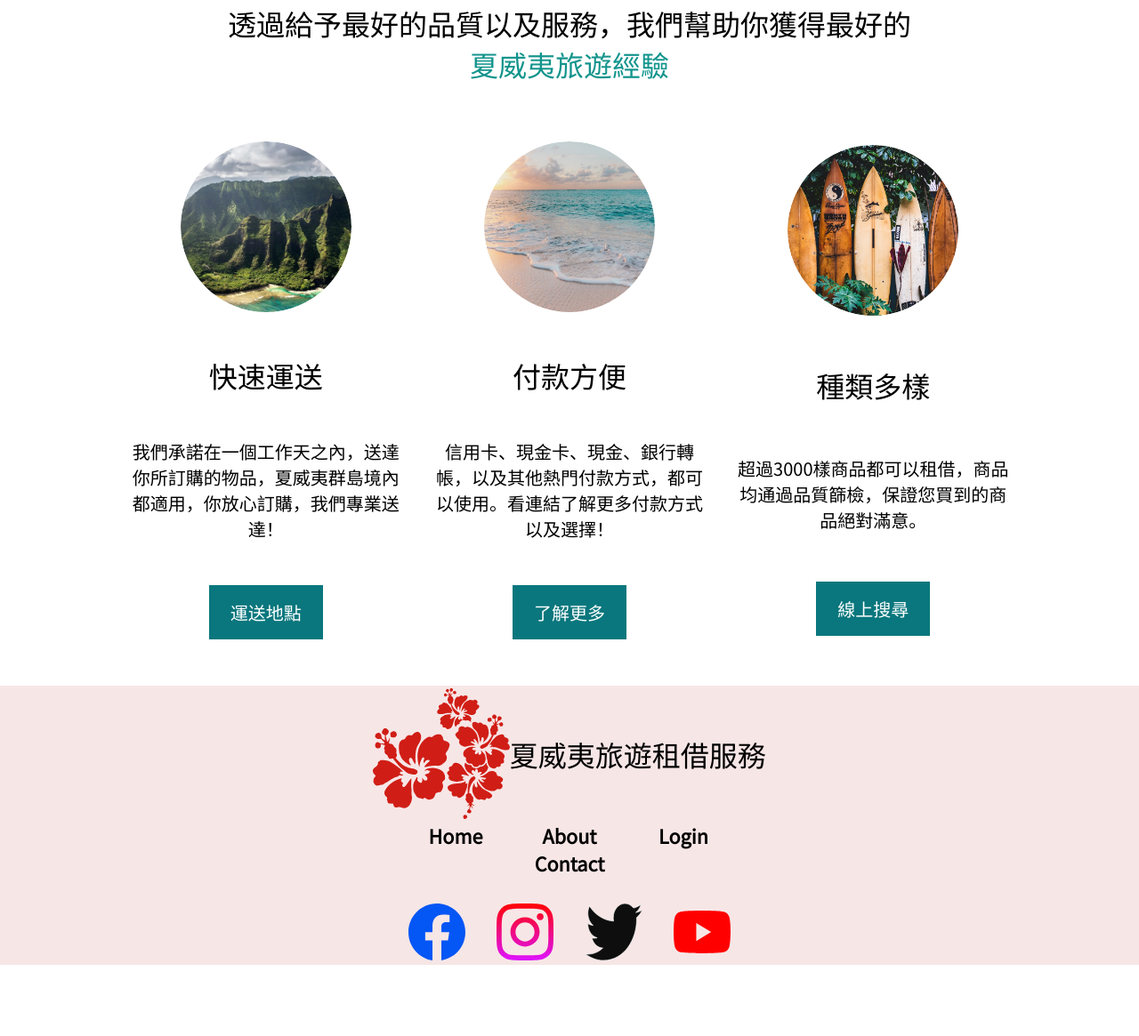
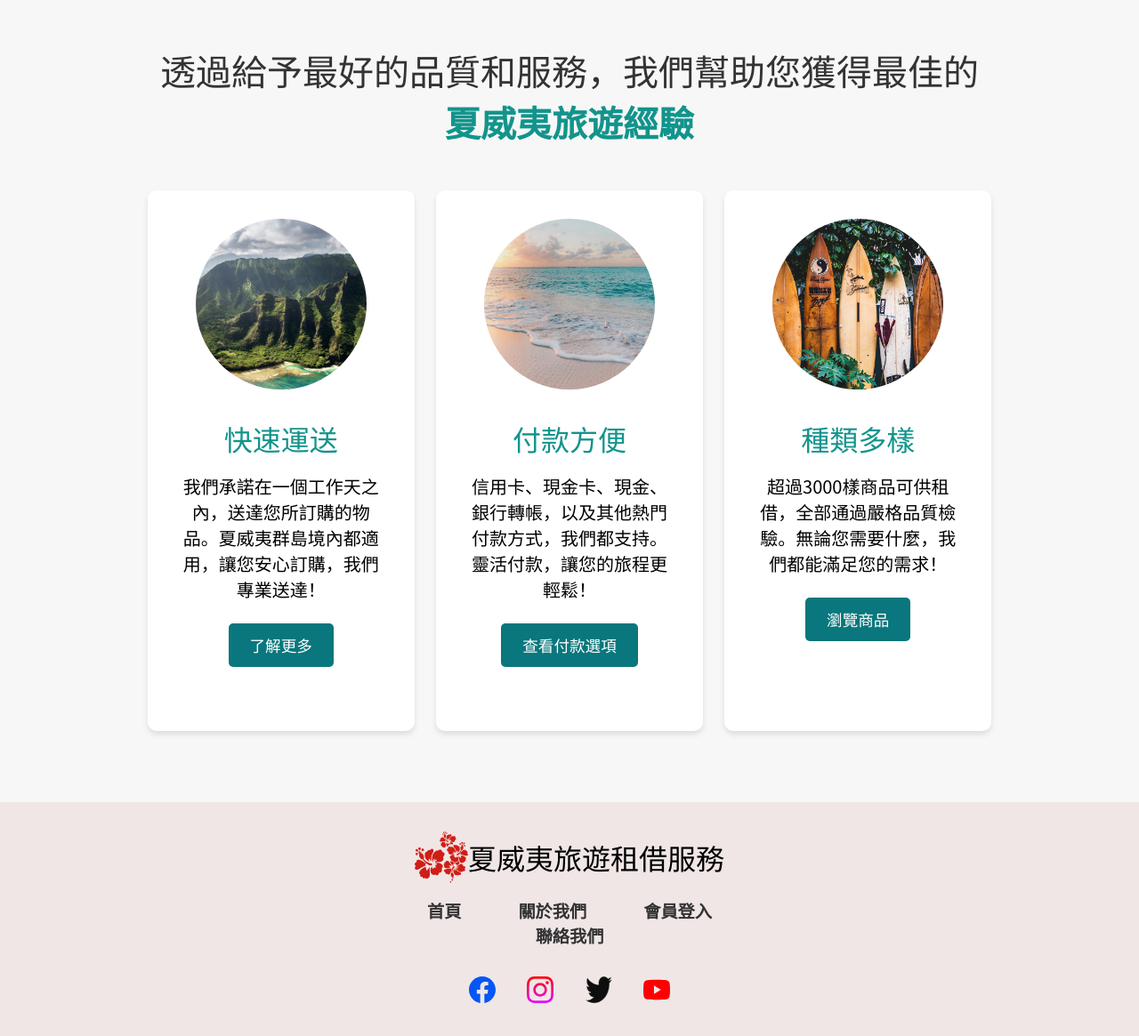
Before and after one commit to HeChengYao/HawaiiTourRentals, a plain HTML site: page index.html in a window 1280 px wide. Shown: the part 826-1991 px from the top of the page at 89% size. Before the commit the page ends 1911 px from the top, so only its background shows below. Drawn offline with Linux system fonts and the light colour scheme.

Commit message:
細部優化

```diff
--- a/index.html
+++ b/index.html
@@ -8,7 +8,7 @@
     <meta name="description" content="我們提供夏威夷旅遊租借服務，例如：衝浪板 車子 帳篷等等。">
     <meta name="robots" content="index, follow">
     <link rel="preconnect" href="https://fonts.gstatic.com">
-    <link href="https://fonts.googleapis.com/css2?family=Noto+Sans+TC&display=swap" rel="stylesheet">
+    <link href="https://fonts.googleapis.com/css2?family=Noto+Sans+TC:wght@300;400;700&display=swap" rel="stylesheet">
     <link rel="stylesheet" href="styles/style.css">
 </head>
 
@@ -32,51 +32,53 @@
     <main>
         <section class="backImage">
             <div class="filter"></div>
-            <h3>準備好享受夏威夷風情了嗎？ <br>
-                現在開始準備
-            </h3>
-            <button class="start">現在開始</button>
+            <h3>準備好享受夏威夷風情了嗎？<br>現在開始計畫您的旅程</h3>
+            <button class="start">立即預訂</button>
         </section>
 
         <section class="second">
             <h2>
-                透過給予最好的品質以及服務，我們幫助你獲得最好的 <br>
-                <span style="color: #12948c">夏威夷旅遊經驗</span>
+                透過給予最好的品質和服務，我們幫助您獲得最佳的<br>
+                <span class="highlight">夏威夷旅遊經驗</span>
             </h2>
 
             <section class="cards">
                 <div class="card">
-                    <div class="image-container"><img src="Pictures/braden-jarvis-prSogOoFmkw-unsplash.jpg" alt="picture">
+                    <div class="image-container">
+                        <img src="Pictures/braden-jarvis-prSogOoFmkw-unsplash.jpg" alt="快速運送">
                     </div>
                     <h4>快速運送</h4>
                     <p>
-                        我們承諾在一個工作天之內，送達你所訂購的物品，夏威夷群島境內都適用，你放心訂購，我們專業送達！
+                        我們承諾在一個工作天之內，送達您所訂購的物品。夏威夷群島境內都適用，讓您安心訂購，我們專業送達！
                     </p>
-                    <a href="#">運送地點</a>
+                    <a href="#" class="learn-more">了解更多</a>
                 </div>
 
                 <div class="card">
-                    <div class="image-container"><img src="Pictures/sean-o-KMn4VEeEPR8-unsplash.jpg" alt="picture">
+                    <div class="image-container">
+                        <img src="Pictures/sean-o-KMn4VEeEPR8-unsplash.jpg" alt="付款方便">
                     </div>
                     <h4>付款方便</h4>
                     <p>
-                        信用卡、現金卡、現金、銀行轉帳，以及其他熱門付款方式，都可以使用。看連結了解更多付款方式以及選擇！
+                        信用卡、現金卡、現金、銀行轉帳，以及其他熱門付款方式，我們都支持。靈活付款，讓您的旅程更輕鬆！
                     </p>
-                    <a href="#">了解更多</a>
+                    <a href="#" class="learn-more">查看付款選項</a>
                 </div>
 
                 <div class="card">
-                    <div class="image-container"><img src="Pictures/tatonomusic-FFCgotROOTY-unsplash.jpg" alt="picture">
+                    <div class="image-container">
+                        <img src="Pictures/tatonomusic-FFCgotROOTY-unsplash.jpg" alt="種類多樣">
                     </div>
                     <h4>種類多樣</h4>
                     <p>
-                        超過3000樣商品都可以租借，商品均通過品質篩檢，保證您買到的商品絕對滿意。
+                        超過3000樣商品可供租借，全部通過嚴格品質檢驗。無論您需要什麼，我們都能滿足您的需求！
                     </p>
-                    <a href="#">線上搜尋</a>
+                    <a href="#" class="learn-more">瀏覽商品</a>
                 </div>
             </section>
         </section>
     </main>
+
     <footer>
         <div class="logo">
             <img src="Icons/black logo.svg" alt="Logo">
@@ -85,10 +87,10 @@
 
         <nav>
             <ul>
-                <li><a href="#">Home</a></li>
-                <li><a href="#">About</a></li>
-                <li><a href="#">Login</a></li>
-                <li><a href="#">Contact</a></li>
+                <li><a href="#">首頁</a></li>
+                <li><a href="#">關於我們</a></li>
+                <li><a href="#">會員登入</a></li>
+                <li><a href="#">聯絡我們</a></li>
             </ul>
         </nav>
 
--- a/styles/style.css
+++ b/styles/style.css
@@ -5,12 +5,11 @@
   font-family: "Noto Sans TC", sans-serif;
 }
 
-h1,
-h2,
-h3,
-h4,
-h5,
-h6 {
+body {
+  background-color: #f7f7f7;
+}
+
+h1, h2, h3, h4, h5, h6 {
   font-weight: normal;
 }
 
@@ -19,48 +18,51 @@ header {
   align-items: center;
   flex-wrap: wrap;
   position: sticky;
-  top: 0px;
+  top: 0;
   z-index: 5;
   background-color: white;
-  box-shadow: 3px 3px 5px 1px gray;
+  box-shadow: 0 2px 10px rgba(0,0,0,0.1);
+  padding: 1rem 2rem;
 }
+
 header div.logo {
   display: flex;
   align-items: center;
   flex: 5 1 400px;
-  margin-left: 2rem;
 }
+
 header div.logo img {
   width: 6vw;
   height: 6vw;
+  max-width: 60px;
+  max-height: 60px;
 }
+
 header nav {
   flex: 2 1 400px;
 }
+
 header nav ul {
   display: flex;
   list-style-type: none;
   justify-content: space-around;
 }
+
 header nav ul li a {
   color: #09777d;
   text-decoration: none;
   font-size: 1.35rem;
+  transition: color 0.3s ease;
 }
 
-@media screen and (max-width: 550px) {
-  header div.logo {
-    margin-left: 0.5rem;
-  }
-  header div.logo img {
-    width: 15vw;
-    height: 15vw;
-  }
+header nav ul li a:hover {
+  color: #12948c;
 }
+
 main section.backImage {
   min-height: 90vh;
   width: 100%;
-  background-image: url(/Pictures/pexels-photo-416676.jpeg);
+  background-image: url(/htdocs/鴻文老師/HawaiiTourRentals/Pictures/pexels-photo-416676.jpeg);
   background-size: cover;
   background-position: center;
   position: relative;
@@ -71,6 +73,7 @@ main section.backImage {
   flex-direction: column;
   text-align: center;
 }
+
 main section.backImage div.filter {
   background-color: rgba(0, 0, 0, 0.2);
   width: 100%;
@@ -79,153 +82,250 @@ main section.backImage div.filter {
   top: 0;
   z-index: -1;
 }
+
 main section.backImage h3 {
   font-size: 3.5rem;
   color: white;
-  margin: 2rem 0rem;
+  margin: 2rem 0;
+  text-shadow: 2px 2px 4px rgba(0,0,0,0.5);
 }
+
 main section.backImage button.start {
   background-color: #3df0e5;
   padding: 0.75rem 1.5rem;
   font-size: 1.5rem;
   color: white;
   border: none;
-  border-radius: 1rem;
+  border-radius: 0.5rem;
   cursor: pointer;
+  transition: background-color 0.3s ease;
 }
+
+main section.backImage button.start:hover {
+  background-color: #2cd6cc;
+}
+
 main section.second {
-  min-height: 100vh;
   display: flex;
   flex-direction: column;
   align-items: center;
   text-align: center;
+  padding: 4rem 2rem;
 }
+
 main section.second h2 {
-  font-size: 2rem;
-  margin: 2rem 0rem;
+  font-size: 2.5rem;
+  margin-bottom: 2rem;
+  color: #333;
 }
+
+main section.second .highlight {
+  color: #12948c;
+  font-weight: bold;
+}
+
 main section.second section.cards {
   display: flex;
   width: 80%;
   min-height: 80vh;
   flex-wrap: wrap;
-  min-height: 80vh;
+  justify-content: space-around;
 }
-main section.second section.cards h4 {
-  font-size: 2rem;
-  margin: 1rem 0rem;
-}
-main section.second section.cards p {
-  font-size: 1.25rem;
-}
-main section.second section.cards a {
-  text-decoration: none;
-  padding: 1rem 1.5rem;
-  background-color: #09777d;
-  color: white;
-  font-size: 1.25rem;
-  margin: 1rem 0rem;
-}
-main section.second section.cards div.card {
+
+main section.second section.cards .card {
+  background-color: white;
+  width: 30%;
+  min-width: 300px;
+  margin: 1rem 0;
+  padding: 2rem;
   display: flex;
   flex-direction: column;
   align-items: center;
-  justify-content: space-around;
-  padding: 1rem;
-  flex: 1 1 300px;
+  border-radius: 10px;
+  box-shadow: 0 4px 6px rgba(0,0,0,0.1);
+  transition: transform 0.3s ease;
 }
-main section.second section.cards div.card div.image-container {
+
+main section.second section.cards .card:hover {
+  transform: translateY(-10px);
+}
+
+main section.second section.cards h4 {
+  font-size: 2rem;
+  margin: 1rem 0;
+  color: #12948c;
+}
+
+main section.second section.cards p {
+  font-size: 1.25rem;
+  margin-bottom: 1.5rem;
+}
+
+main section.second section.cards a.learn-more {
+  text-decoration: none;
+  padding: 0.75rem 1.5rem;
+  background-color: #09777d;
+  color: white;
+  font-size: 1.1rem;
+  border-radius: 5px;
+  transition: background-color 0.3s ease;
+}
+
+main section.second section.cards a.learn-more:hover {
+  background-color: #0a8d94;
+}
+
+main section.second section.cards div.image-container {
   overflow: hidden;
   width: 15vw;
   height: 15vw;
   border-radius: 50%;
-}
-main section.second section.cards div.card div.image-container img {
-  width: 15vw;
-  height: 15vw;
-  border-radius: 50%;
-  transition: all 0.3s;
-}
-main section.second section.cards div.card div.image-container img:hover {
-  transform: scale(1.5);
+  margin-bottom: 1rem;
 }
 
-@media (max-width: 700px) {
-  main section.second section.cards div.card img {
-    width: 40vw;
-    height: 40vw;
-  }
-  footer div.logo img {
-    width: 15vw;
-    height: 15vw;
-  }
-  footer section.links {
-    margin-top: 1rem;
-  }
-  footer section.links a img {
-    width: 10vw;
-    height: 10vw;
-  }
+main section.second section.cards div.image-container img {
+  width: 100%;
+  height: 100%;
+  object-fit: cover;
+  transition: transform 0.3s ease;
 }
+
+main section.second section.cards div.image-container img:hover {
+  transform: scale(1.1);
+}
+
 footer {
   display: flex;
   flex-direction: column;
   align-items: center;
   min-height: 20vh;
   justify-content: space-around;
-  background-color: rgb(247, 230, 230);
+  background-color: #f0e6e6;
+  padding: 2rem 0;
 }
+
 footer div.logo {
   display: flex;
   align-items: center;
-  min-height: 10vh;
-  justify-content: space-around;
 }
+
 footer div.logo img {
-  width: 12vw;
-  height: 12vw;
+  width: 6vw;
+  height: 6vw;
+  max-width: 60px;
+  max-height: 60px;
 }
+
 footer nav {
   width: 30%;
-  margin-bottom: 30px;
+  margin: 1rem 0;
 }
+
 footer nav ul {
   display: flex;
   width: 100%;
   justify-content: space-around;
   flex-wrap: wrap;
 }
+
 footer nav ul li {
-  flex-basis: 100px;
   list-style-type: none;
-  text-align: center;
-}
-footer nav ul li a {
-  color: black;
-  text-decoration: none;
-  font-size: 1.35rem;
-  margin: 0rem 1rem;
-  font-weight: 600;
-}
-footer section.links a {
-  margin: 0rem 1rem;
-}
-footer section.links a img {
-  width: 5vw;
-  height: 5vw;
 }
 
-/* width */
-::-webkit-scrollbar {
-  width: 15px;
+footer nav ul li a {
+  color: #333;
+  text-decoration: none;
+  font-size: 1.2rem;
+  margin: 0 1rem;
+  font-weight: 600;
+  transition: color 0.3s ease;
 }
 
-/* Track */
-::-webkit-scrollbar-track {
-  background: #ddf099;
+footer nav ul li a:hover {
+  color: #09777d;
 }
 
-/* Handle */
+footer section.links {
+  margin-top: 1rem;
+}
+
+footer section.links a {
+  margin: 0 1rem;
+}
+
+footer section.links a img {
+  width: 3vw;
+  height: 3vw;
+  max-width: 30px;
+  max-height: 30px;
+  transition: transform 0.3s ease;
+}
+
+footer section.links a img:hover {
+  transform: scale(1.2);
+}
+
+@media screen and (max-width: 1100px) {
+  main section.second section.cards {
+      flex-direction: column;
+      align-items: center;
+  }
+
+  main section.second section.cards .card {
+      width: 80%;
+  }
+}
+
+@media screen and (max-width: 700px) {
+  header {
+      flex-direction: column;
+  }
+
+  header nav ul {
+      flex-direction: column;
+      align-items: center;
+  }
+
+  header nav ul li {
+      margin: 0.5rem 0;
+  }
+
+  main section.backImage h3 {
+      font-size: 2.5rem;
+  }
+
+  main section.second h2 {
+      font-size: 2rem;
+  }
+
+  footer nav {
+      width: 100%;
+  }
+
+  footer nav ul {
+      flex-direction: column;
+      align-items: center;
+  }
+
+  footer nav ul li {
+      margin: 0.5rem 0;
+  }
+}
+
+/* 滾動條樣式 */
+::-webkit-scrollbar {
+  width: 12px;
+}
+
+::-webkit-scrollbar-track {
+  background: #f1f1f1;
+}
+
 ::-webkit-scrollbar-thumb {
   background: #76d6c9;
-}/*# sourceMappingURL=style.css.map */
+  border-radius: 6px;
+}
+
+::-webkit-scrollbar-thumb:hover {
+  background: #12948c;
+}
```
